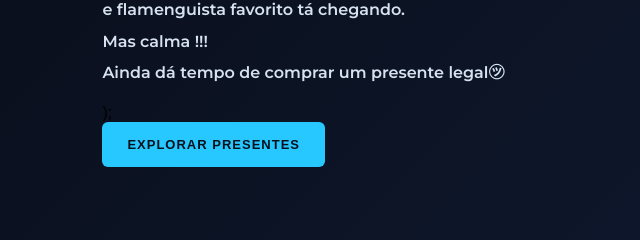
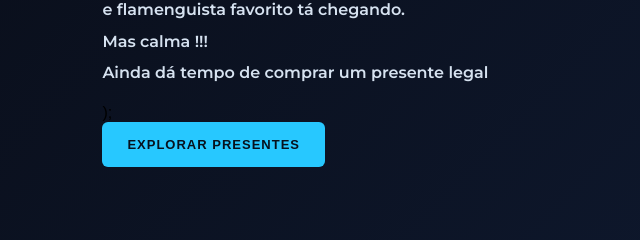
Before and after one commit to osinsanosvmj-ctrl/presenteieVB, a plain HTML site: page index.html in a window 1280 px wide. Shown: the part 390-630 px from the top of the page, 0-640 px from the left. Drawn offline with Linux system fonts and the light colour scheme.

Commit message:
index.html

```diff
--- a/index.html
+++ b/index.html
@@ -29,7 +29,7 @@
     <p class="descricao">O aniversário do seu pseudo-dev </p>
     <p class="descricao">e flamenguista favorito tá chegando.</p>
    <p class="descricao"> Mas calma !!!</p>
-    <p class="descricao">Ainda dá tempo de comprar um presente legal㋡</p>
+    <p class="descricao">Ainda dá tempo de comprar um presente legal</p>
     );
     <a href="#presentes" class="botao">EXPLORAR PRESENTES</a>
   </section>
```
